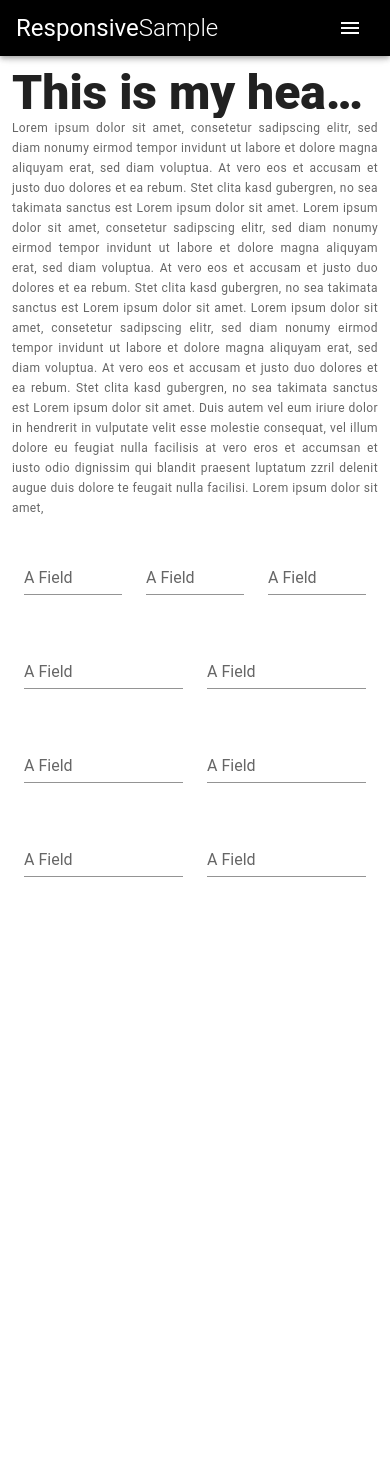
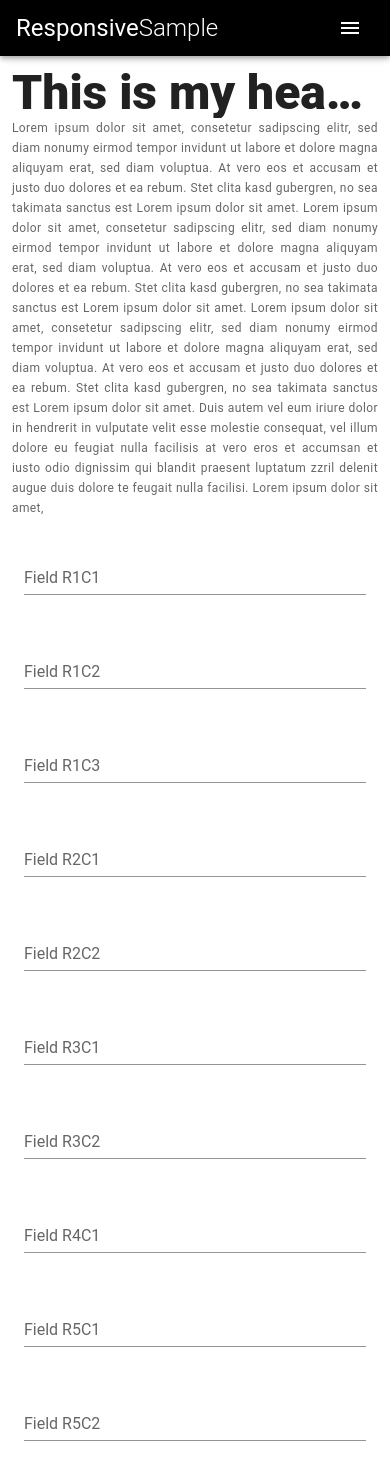
Before and after one commit to xdoo/vuetify_responsive_sample, a Vue app: page / in a window 390 px wide. Shown: the top 1480 px of the page. Before the commit the page ends 922 px from the top, so only its background shows below. Built offline with nearby package versions, Linux system fonts and the light colour scheme; a small style sheet from the web is missing.

Commit message:
responsive form layout

```diff
--- a/src/components/ResponsiveForm.vue
+++ b/src/components/ResponsiveForm.vue
@@ -1,55 +1,62 @@
 <template>
   <v-container>
     <v-row>
-      <v-col>
+      <v-col cols="12" md="6" lg="6" xl="6">
         <v-text-field
-            label="A Field"
+            label="Field R1C1"
           ></v-text-field>
       </v-col>
-      <v-col>
+      <v-col cols="12" sm="6" md="3" lg="3" xl="3">
         <v-text-field
-            label="A Field"
+            label="Field R1C2"
           ></v-text-field>
       </v-col>
-      <v-col>
+      <v-col cols="12" sm="6" md="3" lg="3" xl="3">
         <v-text-field
-            label="A Field"
+            label="Field R1C3"
           ></v-text-field>
       </v-col>
     </v-row>
     <v-row>
-      <v-col>
+      <v-col cols="12" md="6" lg="6" xl="6">
         <v-text-field
-            label="A Field"
+            label="Field R2C1"
           ></v-text-field>
       </v-col>
-      <v-col>
+      <v-col cols="12" md="6" lg="6" xl="6">
         <v-text-field
-            label="A Field"
+            label="Field R2C2"
           ></v-text-field>
       </v-col>
     </v-row>
     <v-row>
-      <v-col>
+      <v-col cols="12" md="6" lg="6" xl="6">
         <v-text-field
-            label="A Field"
+            label="Field R3C1"
           ></v-text-field>
       </v-col>
-      <v-col>
+      <v-col cols="12" md="6" lg="6" xl="6">
         <v-text-field
-            label="A Field"
+            label="Field R3C2"
           ></v-text-field>
       </v-col>
     </v-row>
     <v-row>
-      <v-col>
+      <v-col cols="12">
         <v-text-field
-            label="A Field"
+            label="Field R4C1"
           ></v-text-field>
       </v-col>
-      <v-col>
+    </v-row>
+    <v-row>
+      <v-col cols="12" sm="8" md="8" lg="10" xl="10">
         <v-text-field
-            label="A Field"
+            label="Field R5C1"
+          ></v-text-field>
+      </v-col>
+      <v-col cols="12" sm="4" md="4" lg="2" xl="2">
+        <v-text-field
+            label="Field R5C2"
           ></v-text-field>
       </v-col>
     </v-row>
```
